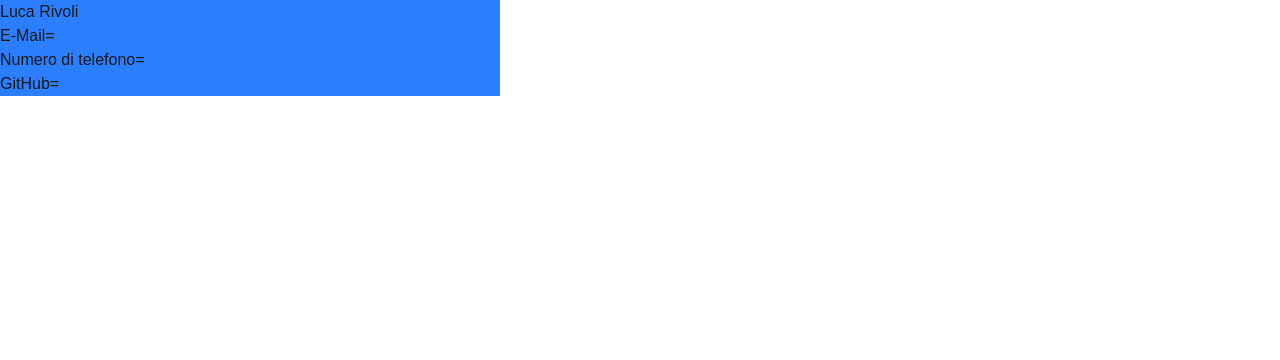
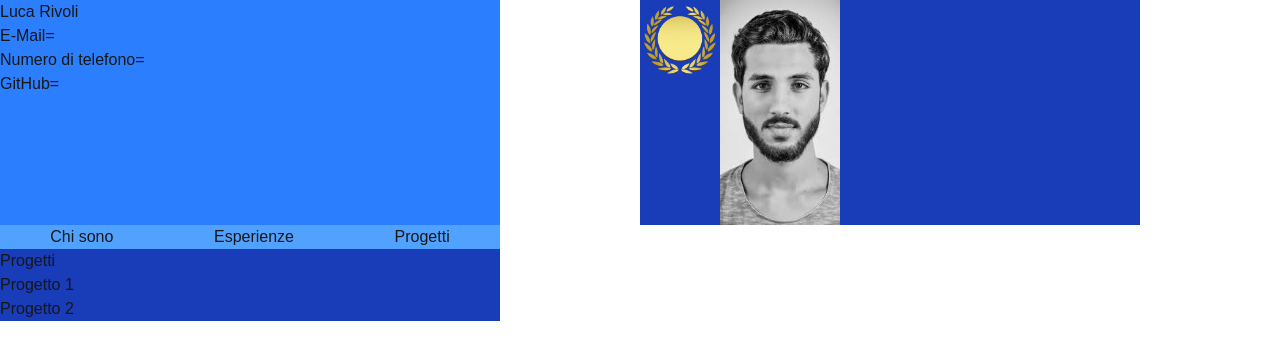
Before and after one commit to ErLupoDeRoma/portfolio, a Next.js app in the folder portfolio/: page / in a window 1280 px wide. Shown: the top 360 px of the page. Built offline with nearby package versions, Linux system fonts and the light colour scheme.

Commit message:
Creato struttura Navbar e Navigazione

```diff
--- a/portfolio/app/page.js
+++ b/portfolio/app/page.js
@@ -1,10 +1,25 @@
 import Image from "next/image";
 import IO from "@/components/Riquadro_Io";
+import Immagini from "@/components/Riquadro_Immagini";
+import Navbar from "@/components/Riquadro_Navbar";
+import Navigazione from "@/components/Riquadro_Navigazione";
+import Progetto from "@/components/Riquadro_Progetto";
 
 export default function Home() {
   return (
 
-<IO/>
+<div>
+  <div className="flex justify-around grid grid-cols-2">
+  <IO/>
+<Immagini/>
+</div>
+
+<div>
+  <Navbar/>
+  <Navigazione/>
+  <Progetto/>
+</div>
+</div>
 
   );
 }
--- /dev/null
+++ b/portfolio/components/Riquadro_Immagini.js
@@ -0,0 +1,14 @@
+export default function Immagini() {
+  return (
+    <>
+      <div id="generale" className="flex bg-blue-800 w-125">
+        <div id="logo">
+          <img src="/images/Logo.webp" className="w-20"></img>
+        </div>
+        <div id="foto">
+          <img src="/images/Persona.jpg" className="w-30"></img>
+        </div>
+      </div>
+    </>
+  );
+}
--- a/portfolio/components/Riquadro_Navbar.js
+++ b/portfolio/components/Riquadro_Navbar.js
@@ -0,0 +1,17 @@
+export default function Navbar() {
+  return (
+    <>
+      <div id="generale" className="flex flex-row justify-around bg-blue-400 w-125">
+        <div id="chi sono">
+          Chi sono
+        </div>
+        <div id="esperienze">
+          Esperienze
+        </div>
+        <div id="progetti">
+          Progetti
+        </div>
+      </div>
+    </>
+  );
+}
--- a/portfolio/components/Riquadro_Navigazione.js
+++ b/portfolio/components/Riquadro_Navigazione.js
@@ -0,0 +1,17 @@
+export default function Navigazione() {
+  return (
+    <>
+      <div id="generale" className="flex flex-col bg-blue-800 w-125">
+        <div id="Progetti">
+          Progetti
+        </div>
+        <div id="Progetto 1">
+          Progetto 1
+        </div>
+        <div id="Progetto 2">
+          Progetto 2
+        </div>
+      </div>
+    </>
+  );
+}
--- a/portfolio/components/Riquadro_Progetto.js
+++ b/portfolio/components/Riquadro_Progetto.js
@@ -0,0 +1,9 @@
+export default function Progetto() {
+  return (
+    <>
+<div>
+    <div></div>
+</div>
+    </>
+  );
+}
```
Also changed, not shown: portfolio/public/images/Logo.webp (added), portfolio/public/images/Persona.jpg (added).
